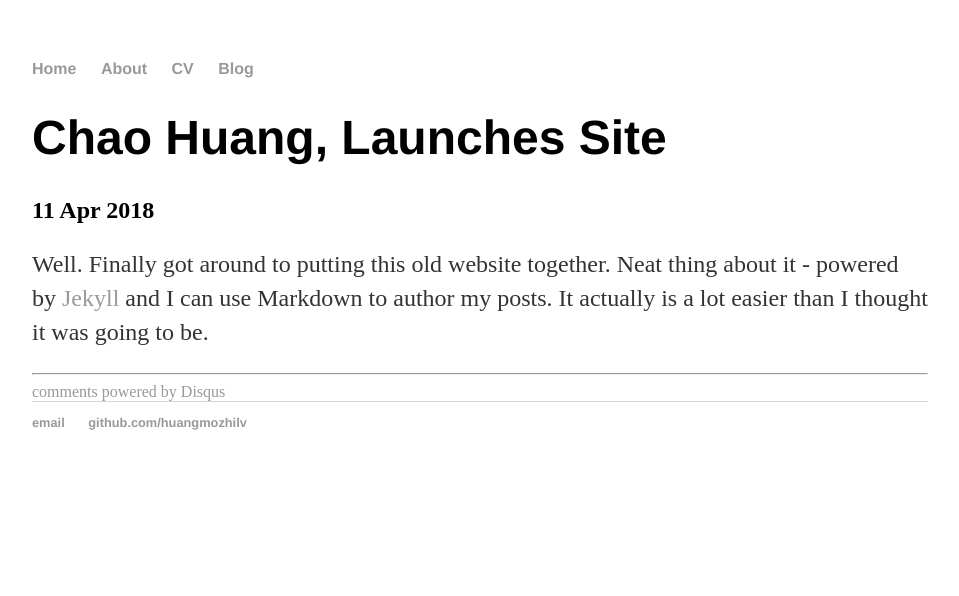
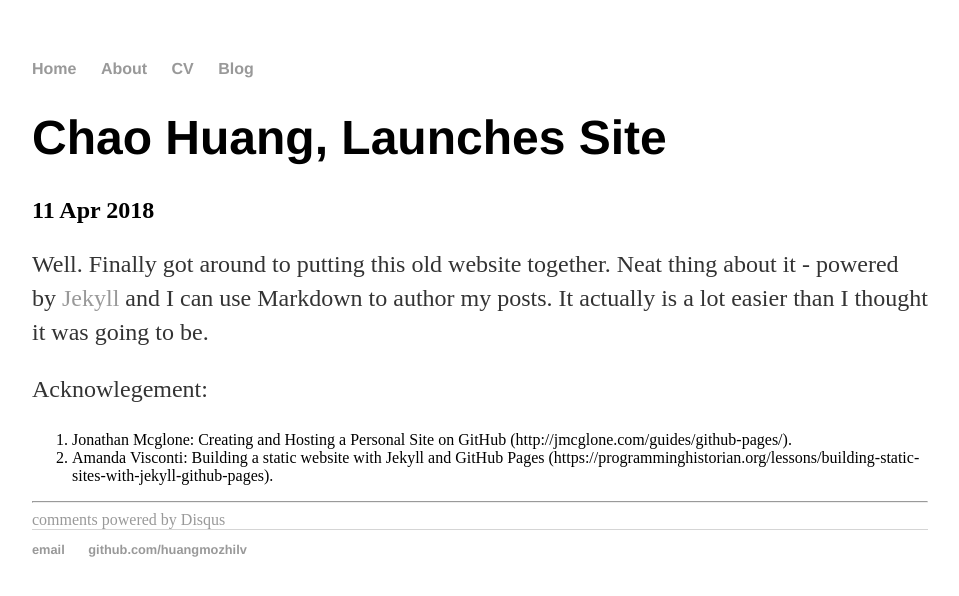
Before and after one commit to huangmozhilv/huangmozhilv.github.io, a Jekyll site: the page built from _posts/2018-04-11-chao-site-launched.md, in a window 1280 px wide. Shown: the top 596 px of the page, without its empty margins (160-1119 px from the left). Built offline with Jekyll 4.4.1, drawn with Linux system fonts in a browser that asks for light colours; comment, search, counter and statistics services are not loaded.

Commit message:
Update 2018-04-11-chao-site-launched.md

```diff
--- a/_posts/2018-04-11-chao-site-launched.md
+++ b/_posts/2018-04-11-chao-site-launched.md
@@ -5,3 +5,7 @@ date: 2018-04-11
 ---
 
 Well. Finally got around to putting this old website together. Neat thing about it - powered by [Jekyll](http://jekyllrb.com) and I can use Markdown to author my posts. It actually is a lot easier than I thought it was going to be.
+
+Acknowlegement:
+1. Jonathan Mcglone: Creating and Hosting a Personal Site on GitHub (http://jmcglone.com/guides/github-pages/).
+2. Amanda Visconti: Building a static website with Jekyll and GitHub Pages (https://programminghistorian.org/lessons/building-static-sites-with-jekyll-github-pages).
```
